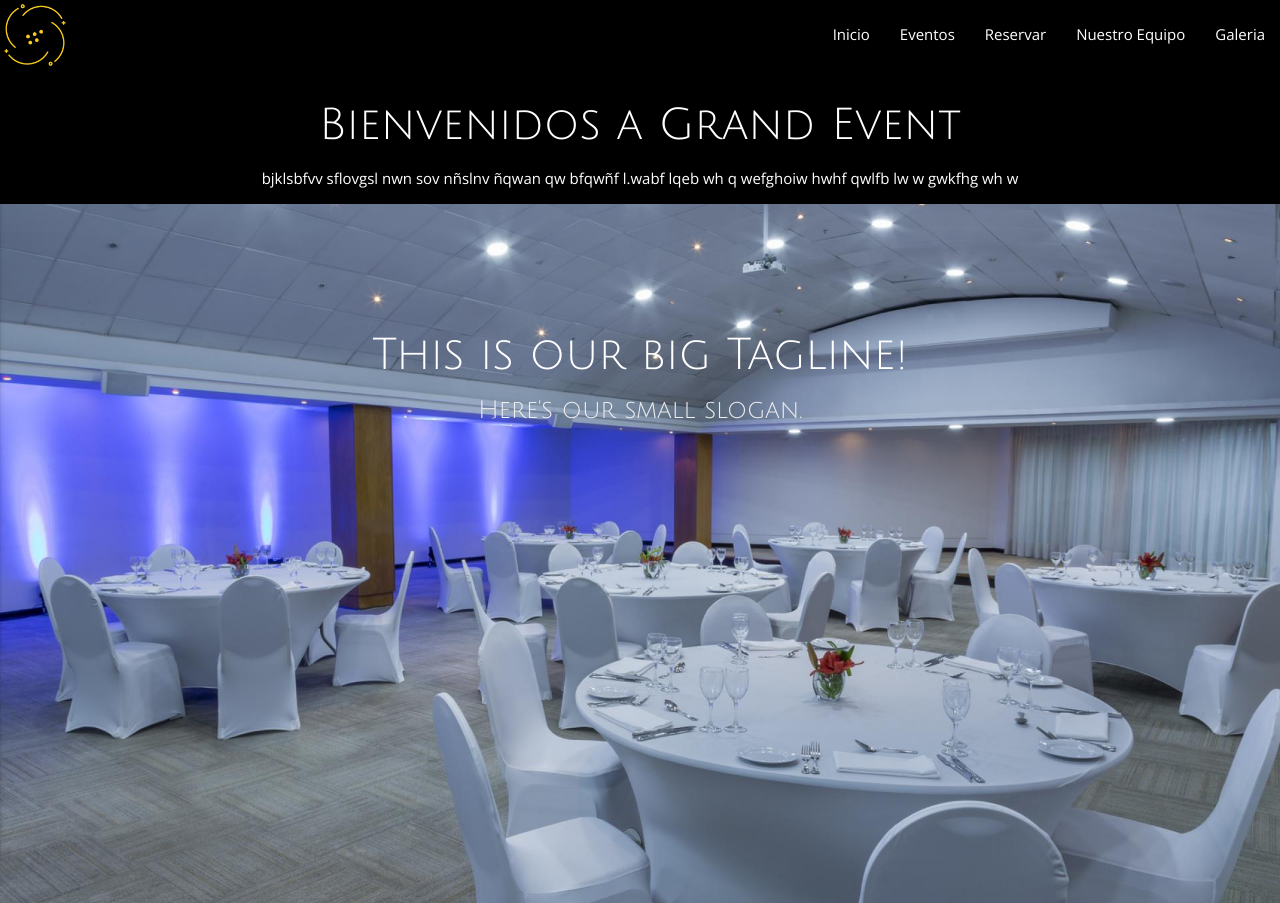
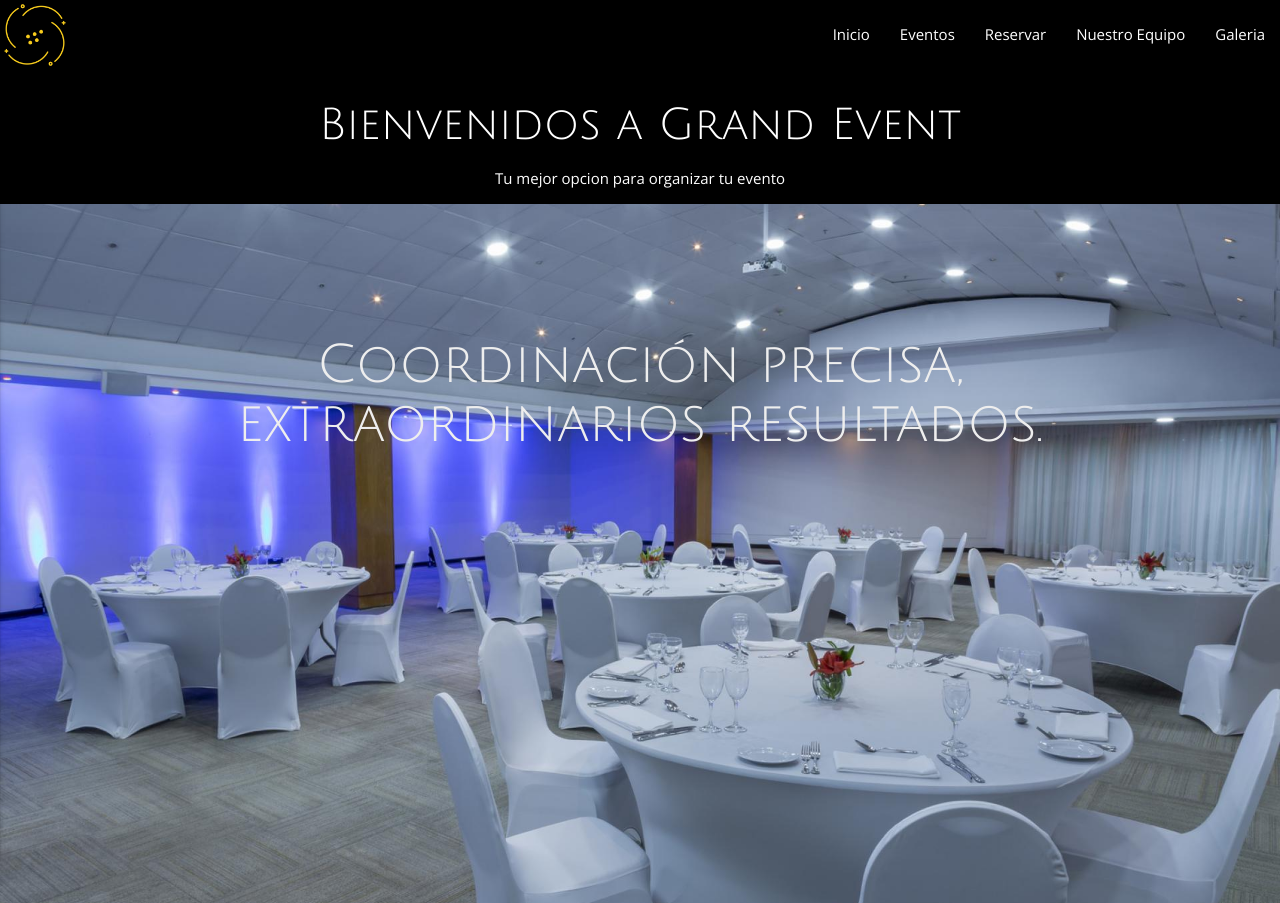
Before and after one commit to fer234/LIS-Sistema-Eventos, a PHP site: page /public/index.php in a window 1280 px wide. Shown: the top 903 px of the page. Run offline with PHP 8.4, Linux system fonts and the light colour scheme.

Commit message:
Add files via upload

```diff
--- a/public/index.php
+++ b/public/index.php
@@ -15,7 +15,7 @@
 <div class="Container">
 <div class="section">
 <h3>Bienvenidos a Grand Event</h3>
-<p>bjklsbfvv sflovgsl nwn sov nñslnv ñqwan  qw bfqwñf l.wabf lqeb wh q wefghoiw hwhf qwlfb lw w gwkfhg wh w
+<p>Tu mejor opcion para organizar tu evento
 </p>
 </div>
 </div>
@@ -26,32 +26,26 @@
     <li>
         <img src=img/eje1.jpg>
         <div class="caption center-align">
-        <h3>This is our big Tagline!</h3>
-        <h5 class="light grey-text text-lighten-3">Here's our small slogan.</h5>
+
+        <h2 class="light grey-text text-lighten-3">Coordinación precisa, extraordinarios resultados.</h2>
+
+        <h5 class="light grey-text text-lighten-3"></h5>
         </div>
     </li>
     <li>
         <img src=img/eje2.jpg>
         <div class="caption left-align">
-        <h3>Left Aligned Caption</h3>
-        <h5 class="light grey-text text-lighten-3">Here's our small slogan.</h5>
+        <h2 class="light grey-text text-lighten-3">Sé un invitado en tu propio evento.</h2>
+        <h5 class="light grey-text text-lighten-3"></h5>
         </div>
     </li>
     <li>
         <img src=img/eje3.jpg>
         <div class="caption right-align">
-        <h3>Right Aligned Caption</h3>
-        <h5 class="light grey-text text-lighten-3">Here's our small slogan.</h5>
+        <h2 class="light grey-text text-lighten-3">Ideas originales para tu evento.</h2>
+        <h5 class="light grey-text text-lighten-3"> </h5>
         </div>
     </li>
-    <li>
-        <img src="https://lorempixel.com/580/250/nature/4">
-        <div class="caption center-align">
-        <h3>This is our big Tagline!</h3>
-        <h5 class="light grey-text text-lighten-3">Here's our small slogan.</h5>
-        </div>
-        </li>
-    </ul>
 </div>
 
 <div class="row black">
@@ -62,8 +56,9 @@
 <h5 class="black-text textosindex center-align">Eventos Increibles</h5>
 <hr>
 <p class="black-text textosindex">Aqui se puede poner mucha informacion pero solo debe ser texto, se las dejo por si les sirve</p>
-<a href="galeria.php" class="btn-floating btn-large waves-effect waves-light red"><i class="material-icons">add</i></a>
+<a href="eventos.php" class="btn-floating btn-large waves-effect waves-light red"><i class="material-icons">add</i></a>
 </div>
+
 <div class="col s12 l6">
 <!--<img class="responsive-img valign-wrapper" src="img/eje1.jpg">-->
 <img class="responsive-img materialboxed" width="800" src="img/eje1.jpg">
@@ -77,7 +72,7 @@
 <h5 class="white-text textosindex center-align">Reserva tu evento</h5>
 <hr>
 <p class="white-text textosindex">Proporcionar las condiciones comodas, agradables, seguras y tranquilas a todos(a) y aquellos(a) que buscan trabajar y desarrollar proyectos y capacitaciones para nuestro Pais, asi como disfrutar de sano esparcimiento y descanso en un ambiente de tranquilidad , solidaridad y Responsabilidad.</p>
-<a class="btn-floating btn-large waves-effect waves-light red"><i class="material-icons">add</i></a>
+<a href="reserva.php" class="btn-floating btn-large waves-effect waves-light red"><i class="material-icons">add</i></a>
 </div>
 </div>
 <div class="row">
@@ -85,7 +80,7 @@
 <h5 class="black-text textosindex center-align">Mira nuestras ofertas</h5>
 <hr>
 <p class="black-text textosindex">Ser uno de los Mejores organiadores de eventos en San Salvador.</p>
-<a class="btn-floating btn-large waves-effect waves-light red"><i class="material-icons">add</i></a>
+<a href="galeria.php" class="btn-floating btn-large waves-effect waves-light red"><i class="material-icons">add</i></a>
 </div>
 <div class="col s12 l6">
 <img class="responsive-img materialboxed" width="800" src="img/eje3.jpg">
```
